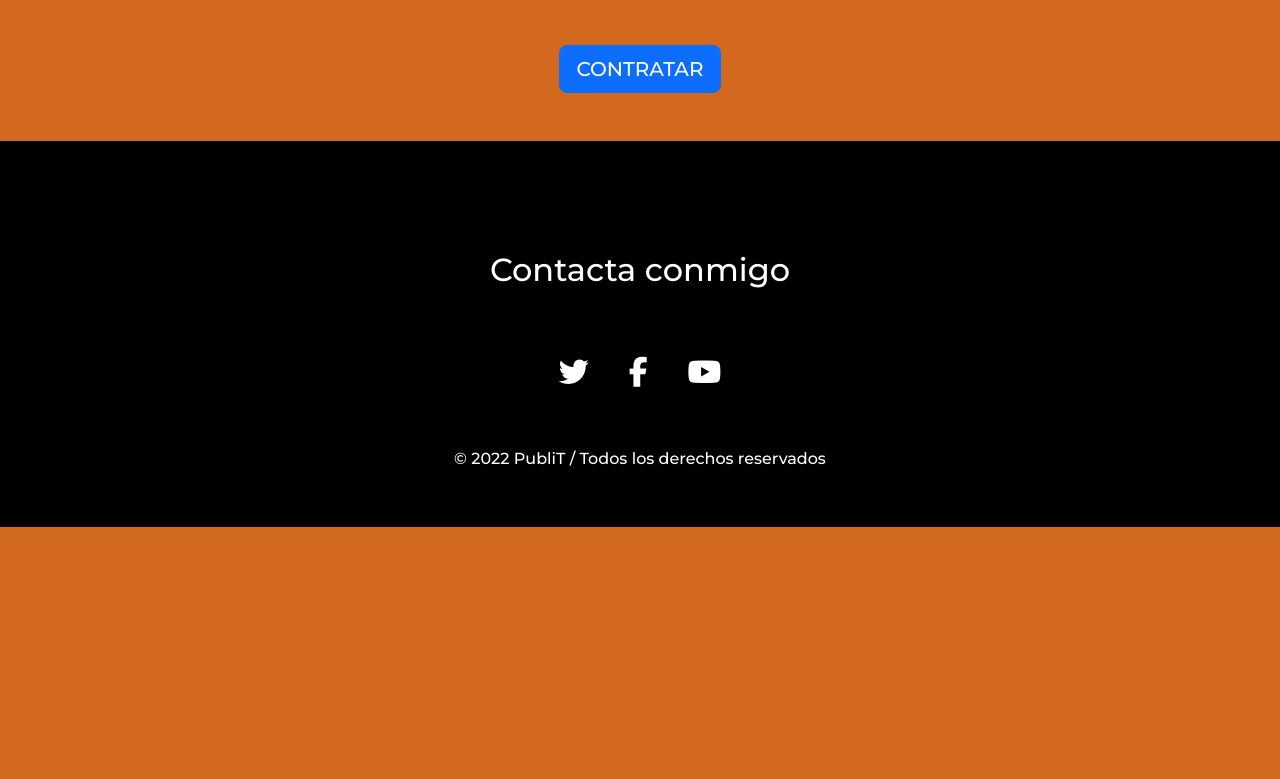
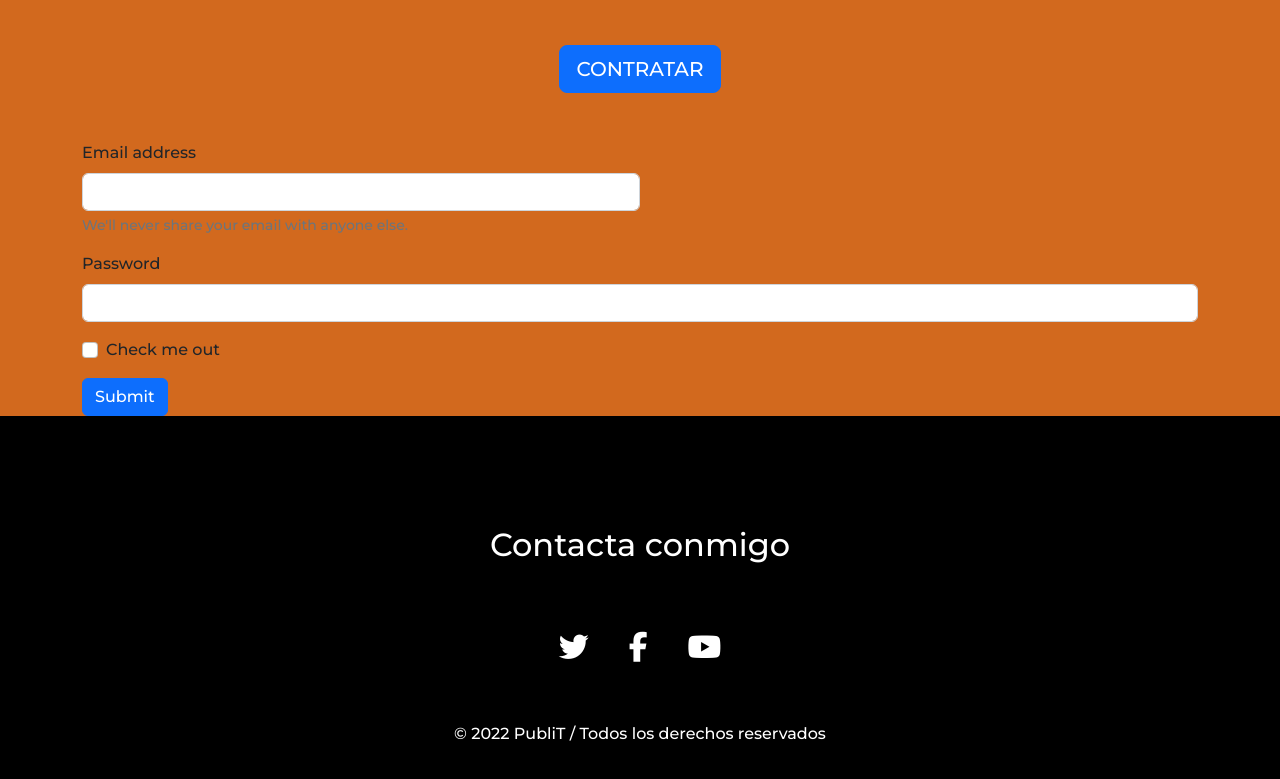
Before and after one commit to Thomas2150/RepoPROYECTOFINAL, a website: page Diseño-Grafico.html in a window 1280 px wide. Shown: the part 931-1710 px from the top of the page. Before the commit the page ends 1458 px from the top, so only its background shows below. Drawn offline with nearby package versions, Linux system fonts and the light colour scheme; a web font is replaced by a local one.

Commit message:
Arreglamos detalles

```diff
--- a/Diseño-Grafico.html
+++ b/Diseño-Grafico.html
@@ -87,6 +87,26 @@
 </section>
 
 
+<section class="container">
+  <form>
+  <div class="mb-3 col-12 col-md-6">
+    <label for="exampleInputEmail1" class="form-label">Email address</label>
+    <input type="email" class="form-control" id="exampleInputEmail1" aria-describedby="emailHelp">
+    <div id="emailHelp" class="form-text">We'll never share your email with anyone else.</div>
+  </div>
+  <div class="mb-3">
+    <label for="exampleInputPassword1" class="form-label">Password</label>
+    <input type="password" class="form-control" id="exampleInputPassword1">
+  </div>
+  <div class="mb-3 form-check">
+    <input type="checkbox" class="form-check-input" id="exampleCheck1">
+    <label class="form-check-label" for="exampleCheck1">Check me out</label>
+  </div>
+  <button type="submit" class="btn btn-primary">Submit</button>
+</form>
+</section>
+
+
     <!-- FOOTER -->
 
     <footer id="CONTACTO">
--- a/css/style.css
+++ b/css/style.css
@@ -50,7 +50,7 @@ body {
 .enlaces a {
     text-decoration: none;
     color: rgb(255, 255, 255);
-    padding-left: 10px;
+    padding: 0 5px 5px;
 }
 
 .menu-navegacion a:hover {
```
Also changed, not shown: index.html (+0 -3 lines).
